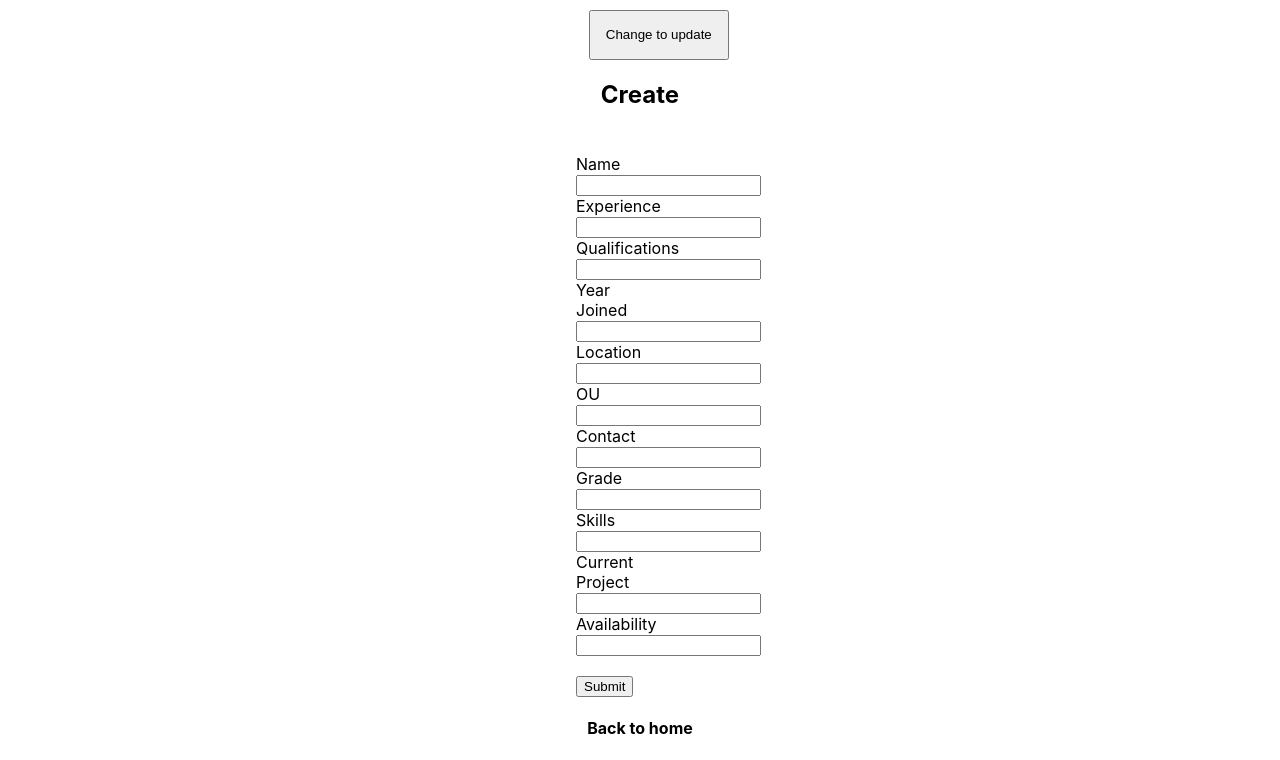
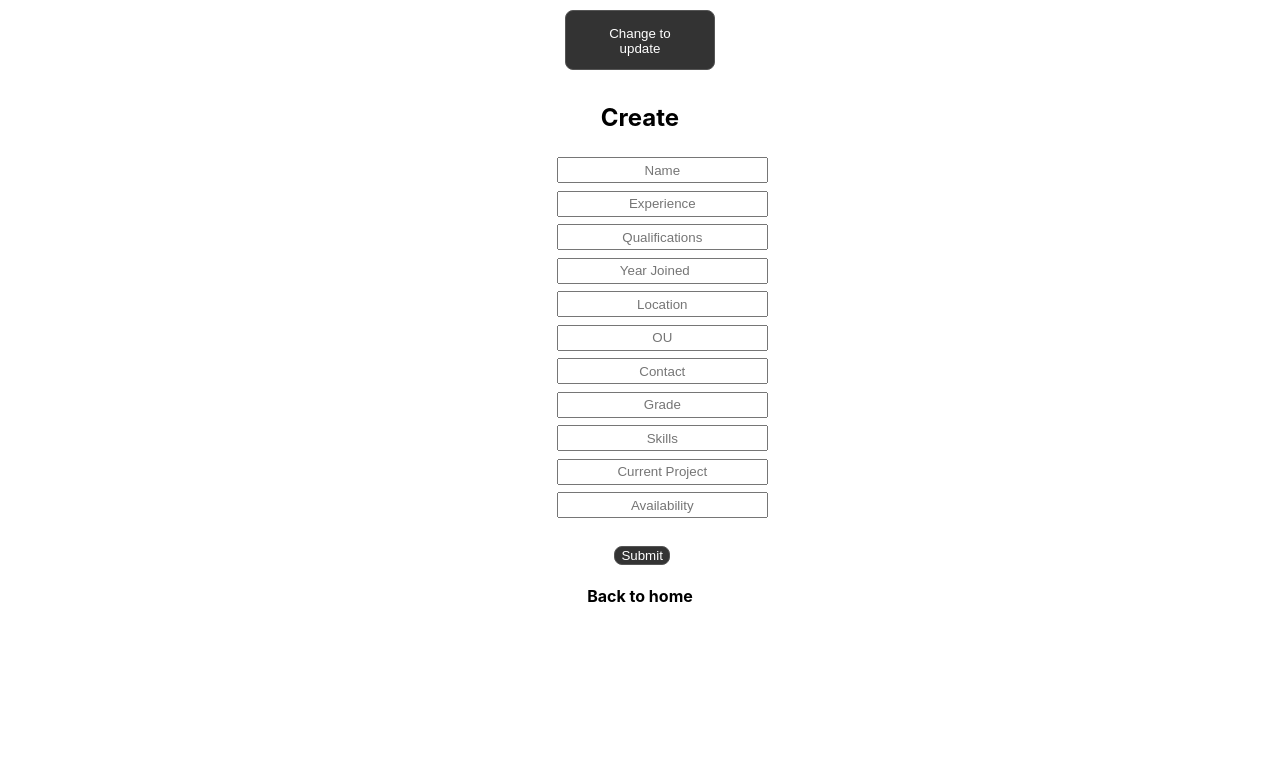
Before and after one commit to eccclesiastes/team-finder, a website: page create.html in a window 1280 px wide. Shown: the part 92-852 px from the top of the page. After the commit the page ends 800 px from the top, so only its background shows below. Drawn offline with Linux system fonts and the light colour scheme.

Commit message:
Buttons + forms all improved looks

```diff
--- a/create.html
+++ b/create.html
@@ -22,46 +22,71 @@
             }
 
             #form {
-                padding-left: 45%;
+                padding-left: 43.5%;
                 padding-right: 55%;
-                padding-top: 2%;
+                margin-top: 2%;
             }
 
-            label {
-                width: 20%;
+            input {
+                margin-bottom: 7.5px;
+                padding-left: 15px;
+                padding-right: 15px;
+                height: 20px;
+                text-align: center;
             }
 
-            #year-label, #project-label {
-                height: 150% !important;
-                width: 150% !important;
+            input:focus {
+                border: 1px solid #555;
             }
 
-            #submit {
-                margin-top: 20px;
+            ::placeholder {
+                text-align: center;
             }
 
             h2 {
                 text-align: center;
             }
 
-            #buttons {
-                margin-left: 46%;
-                margin-top: 1%;
+            #submitCr, #submitUp {
+                margin-top: 20px;
+                margin-left: 48%;
             }
 
             button {
-                height: 50px;
-                width: 140px;
+                background-color: rgb(51, 51, 51);
+                border: 1px solid #555;
+                color: white;
+                text-align: center;
+                text-decoration: none;
+                border-radius: 8px;
+                cursor: pointer;
+            }
+
+            button:hover {
+                background-color: rgb(85, 85, 85);
+            }
+
+            #create, #update {
+                width: 150px;
+                height: 60px;
+                margin-bottom: 1%;
+                background-color: rgb(51, 51, 51);
+                border: 1px solid #555;
+                color: white;
+                padding: 15px 32px;
+                text-decoration: none;
+                border-radius: 8px;
+                cursor: pointer;
             }
         </style>
     </head>
 
     <body>
         <div>
-            <h1>Team Finder!</h1>
+            <h1>Team Finder</h1>
         </div>
 
-        <div id="buttons">
+        <div style="text-align: center; margin-top: 1%;">
             <button id="create" hidden>Change to create</button>
             <button id="update">Change to update</button>
         </div>
@@ -69,87 +94,66 @@
         <div id="create-form">
             <h2>Create</h2>
             <form method="post" id="form">
-                <label for="name">Name</label>
-                <input name="createName" type="text" id="name" required>
+                <input name="createName" type="text" id="name" required placeholder="Name">
 
-                <label for="experience">Experience</label>
-                <input name="experience" type="text" id="experience">
+                <input name="experience" type="text" id="experience" placeholder="Experience">
 
-                <label for="qualifications">Qualifications</label>
-                <input name="qualifications" type="text" id="qualifications">
+                <input name="qualifications" type="text" id="qualifications" placeholder="Qualifications">
 
-                <label for="year_joined" id="year-label">Year Joined</label>
-                <input name="year_joined" type="number" id="year_joined" required>
+                <input name="year_joined" type="number" id="year_joined" required placeholder="Year Joined">
 
-                <label for="location">Location</label>
-                <input name="location" type="text" id="location" required>
+                <input name="location" type="text" id="location" required placeholder="Location">
 
-                <label for="ou">OU</label>
-                <input name="ou" type="text" id="ou" required>
+                <input name="ou" type="text" id="ou" required placeholder="OU">
 
-                <label for="contact_info">Contact</label>
-                <input name="contact_info" type="text" id="contact_info" required>
+                <input name="contact_info" type="text" id="contact_info" required placeholder="Contact">
 
-                <label for="grade">Grade</label>
-                <input name="grade" type="text" id="grade" required>
+                <input name="grade" type="text" id="grade" required placeholder="Grade">
 
-                <label for="skills">Skills</label>
-                <input name="skills" type="text" id="skills" required>
+                <input name="skills" type="text" id="skills" required placeholder="Skills">
 
-                <label for="current_project" id="project-label">Current Project</label>
-                <input name="current_project" type="text" id="current_project" required>
+                <input name="current_project" type="text" id="current_project" required placeholder="Current Project">
 
-                <label for="availability">Availability</label>
-                <input name="availability" type="text" id="availability" required>
+                <input name="availability" type="text" id="availability" required placeholder="Availability">
 
                 <input name="username" type="text" id="username" required hidden>
                 <input name="password" type="text" id="password" required hidden>
+            </form>
 
-                <input type="submit" id="submit">
-            </form>
+            <button id="submitCr">Submit</button>
         </div>
 
         <div hidden id="update-form">
             <h2>Update</h2>
             <form method="post" id="form">
-                <label for="name">Name</label>
-                <input name="updateName" type="text" id="name" required>
+                <input name="updateName" type="text" id="name" required placeholder="Name">
 
-                <label for="experience">Experience</label>
-                <input name="experience" type="text" id="experience">
+                <input name="experience" type="text" id="experience" placeholder="Experience">
 
-                <label for="qualifications">Qualifications</label>
-                <input name="qualifications" type="text" id="qualifications">
+                <input name="qualifications" type="text" id="qualifications" placeholder="Qualifications">
 
-                <label for="year_joined" id="year-label">Year Joined</label>
-                <input name="year_joined" type="number" id="year_joined">
+                <input name="year_joined" type="number" id="year_joined" required placeholder="Year Joined">
 
-                <label for="location">Location</label>
-                <input name="location" type="text" id="location">
+                <input name="location" type="text" id="location" required placeholder="Location">
 
-                <label for="ou">OU</label>
-                <input name="ou" type="text" id="ou">
+                <input name="ou" type="text" id="ou" required placeholder="OU">
 
-                <label for="contact_info">Contact</label>
-                <input name="contact_info" type="text" id="contact_info">
+                <input name="contact_info" type="text" id="contact_info" required placeholder="Contact">
 
-                <label for="grade">Grade</label>
-                <input name="grade" type="text" id="grade">
+                <input name="grade" type="text" id="grade" required placeholder="Grade">
 
-                <label for="skills">Skills</label>
-                <input name="skills" type="text" id="skills">
+                <input name="skills" type="text" id="skills" required placeholder="Skills">
 
-                <label for="current_project" id="project-label">Current Project</label>
-                <input name="current_project" type="text" id="current_project">
+                <input name="current_project" type="text" id="current_project" required placeholder="Current Project">
 
-                <label for="availability">Availability</label>
-                <input name="availability" type="text" id="availability">
+                <input name="availability" type="text" id="availability" required placeholder="Availability">
 
                 <input name="username" type="text" id="usernameU" required hidden>
                 <input name="password" type="text" id="passwordU" required hidden>
 
-                <input type="submit" id="submit">
             </form>
+
+            <button id="submitUp">Submit</button>
         </div>
 
         <h4 hidden="true" style="color: red; text-align: center;">Error, please check if person (already) exists in database</h4>
```
Also changed, not shown: home.html (+14 -1 lines), index.html (+16 -10 lines), login.html (+20 -7 lines), master.html (+20 -12 lines), result.html (+29 -9 lines), shortlist.html (+39 -23 lines).
